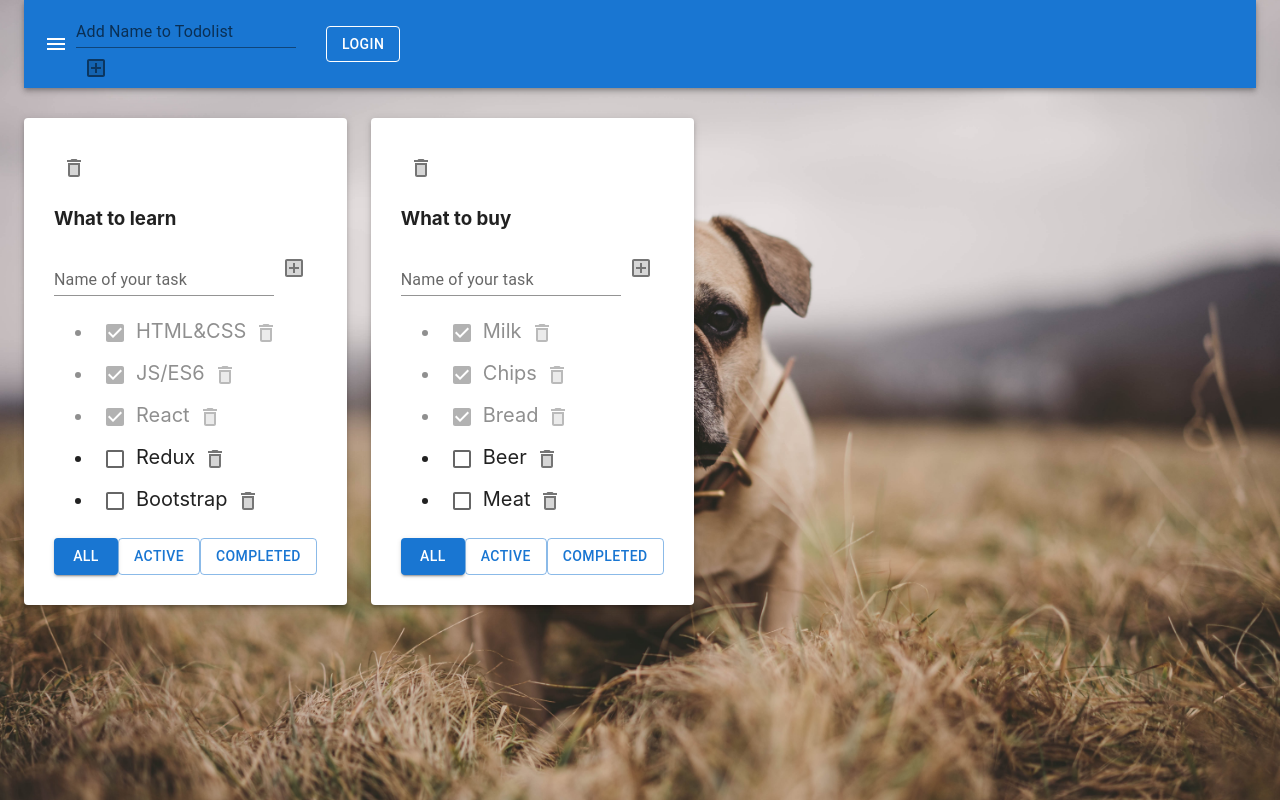
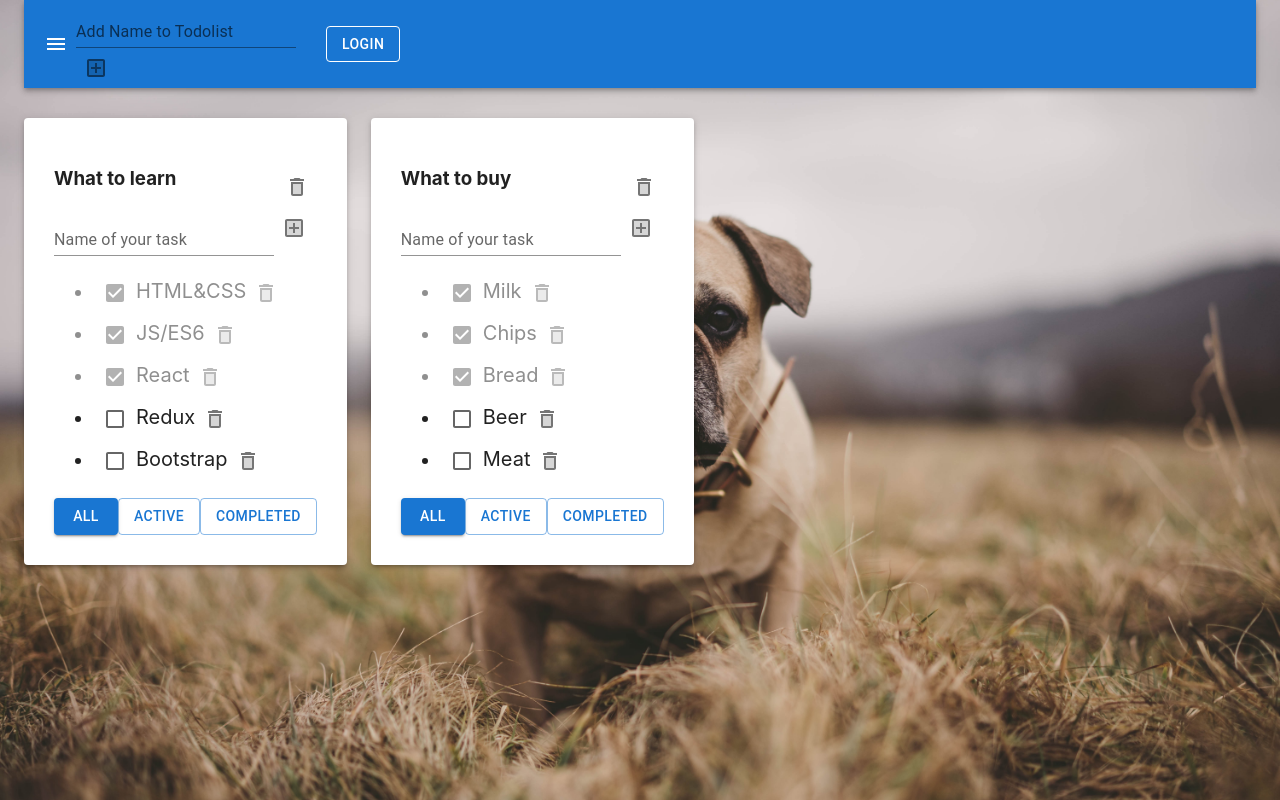
Before and after one commit to isefrog38/Doggy_TodoList_IT_INC, a React (Create React App) app: page / in a window 1280 px wide. Built offline with nearby package versions, Linux system fonts and the light colour scheme; the HTML template or start-up script is replaced by a standard one.

Commit message:
fixed UI 2.0

```diff
--- a/src/Component/TodoList/TodoList.tsx
+++ b/src/Component/TodoList/TodoList.tsx
@@ -52,7 +52,7 @@ function TodoList(props: TodoListPropsType) {
     return (
         <>
             <div>
-                <IconButton
+                <IconButton style={{float:"right"}}
                     onClick={() => props.removeTodolist(props.id)}>
                     <DeleteTwoTone />
                 </IconButton>
```
